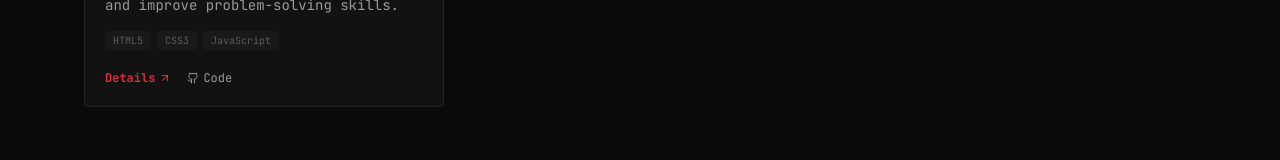
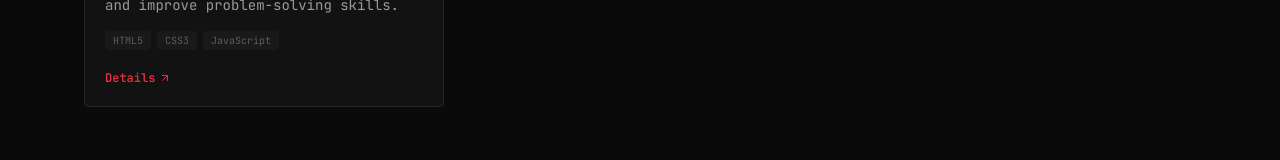
Before and after one commit to td0911491-gif/portfolio, a Next.js app: page /projects in a window 1280 px wide. Shown: the part 449-609 px from the top of the page. Built offline with nearby package versions, Linux system fonts and the light colour scheme.

Commit message:
Change 'github' property to 'githubUrl' in projects

```diff
--- a/data/projects.ts
+++ b/data/projects.ts
@@ -1,10 +1,4 @@
 import { Project } from "@/types";
-
-// ---------------------------------------------------------------------------
-// Add a new project by pushing one object into this array. That's it —
-// no component or route needs to change. Each project automatically gets
-// a card on /projects and its own page at /projects/[slug].
-// ---------------------------------------------------------------------------
 
 export const projects: Project[] = [
   {
@@ -15,7 +9,7 @@ export const projects: Project[] = [
     longDescription: "Mathopia is an interactive browser-based game designed to challenge mental math speed and problem-solving abilities.",
     technologies: ["HTML5", "CSS3", "JavaScript"],
     demoUrl: "/mathopia.html",
-    github: "https://github.com/td0911491-gif/portfolio",
+    githubUrl: "https://github.com/td0911491-gif/portfolio",
     featured: true,
     status: "completed",
     tags: ["game", "javascript", "html5"]
```
